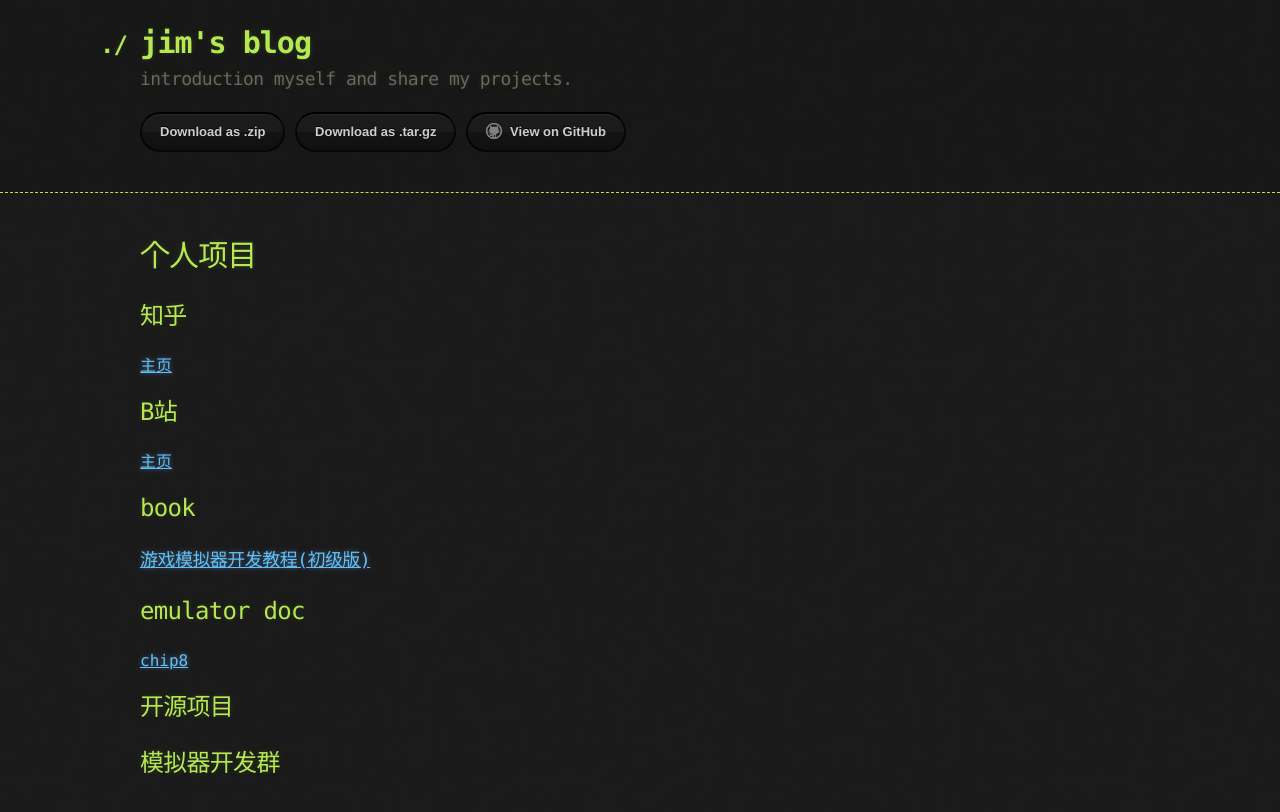
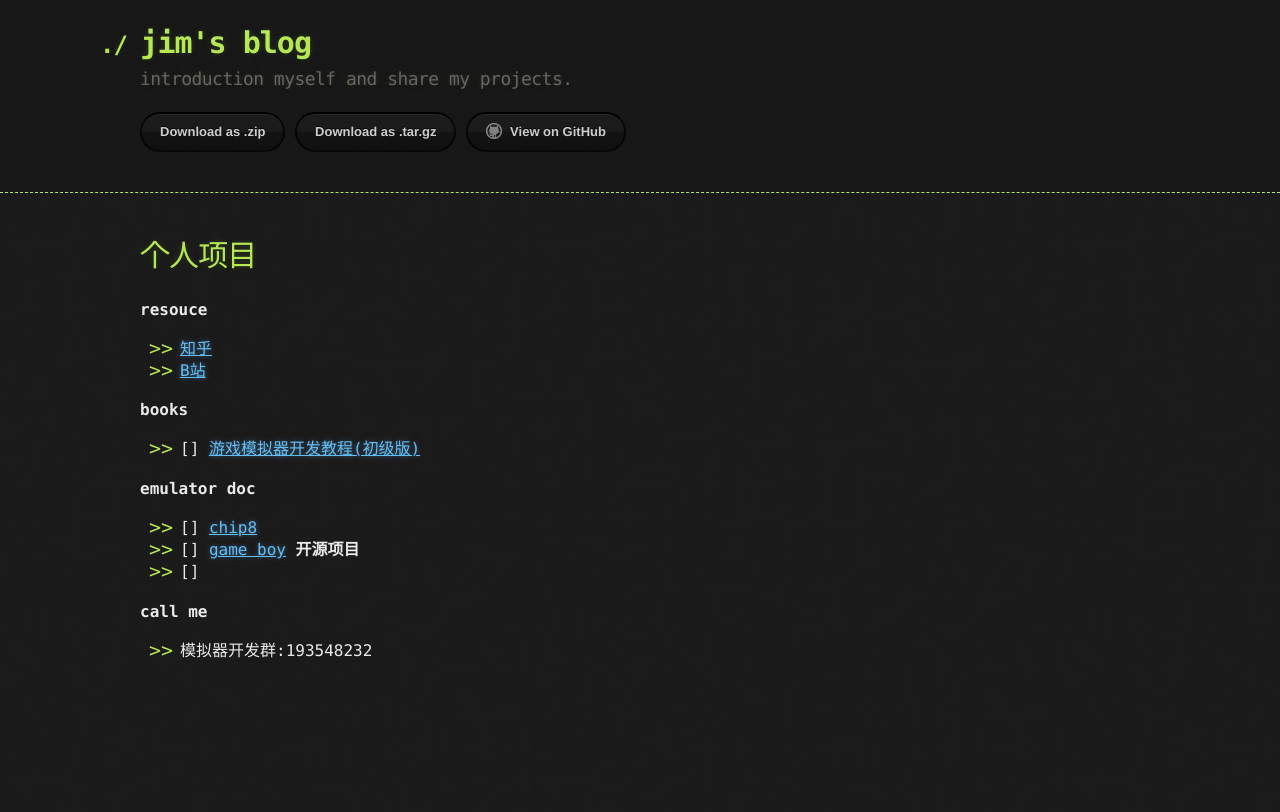
Before and after one commit to jinjiacun123/jinjiacun123.github.io, a Jekyll site: the page built from index.md, in a window 1280 px wide. Shown: the top 812 px of the page. Built offline with Jekyll 4.4.1, drawn with Linux system fonts in a browser that asks for light colours; our own code applies the rules of GitHub Pages for plain Markdown files.

Commit message:
modify some layout

```diff
--- a/index.md
+++ b/index.md
@@ -3,20 +3,25 @@
 ---
 
 # 个人项目
-
-## 知乎
-[主页](https://www.zhihu.com/people/jim-79-39-91)
-## B站
-[主页](https://space.bilibili.com/3493279404395296)
-
-## book
-### [游戏模拟器开发教程(初级版)](https://github.com/jinjiacun123/jinjiacun123.github.io/blob/main/docs/game_emulator_develop(primary).md)
-
-## emulator doc
-[chip8](https://github.com/jinjiacun123/jinjiacun123.github.io/blob/main/docs/chip8_book/1-intro.md)
+<!--fence:start-->
+**resouce**
+- [知乎](https://www.zhihu.com/people/jim-79-39-91)
+- [B站](https://space.bilibili.com/3493279404395296)
 
 
+<!--fence-->
+**books**
+- [] [游戏模拟器开发教程(初级版)](https://github.com/jinjiacun123/jinjiacun123.github.io/blob/main/docs/game_emulator_develop(primary).md)
 
-## 开源项目
+<!--fence-->
+**emulator doc**
+- [] [chip8](https://github.com/jinjiacun123/jinjiacun123.github.io/blob/main/docs/chip8_book/index.md)
+- [] [game boy]()
+<!--fence-->
+**开源项目**
+- []
 
-## 模拟器开发群
+<!--fence-->
+**call me**
+- 模拟器开发群:193548232
+<!--fence:end-->
```
